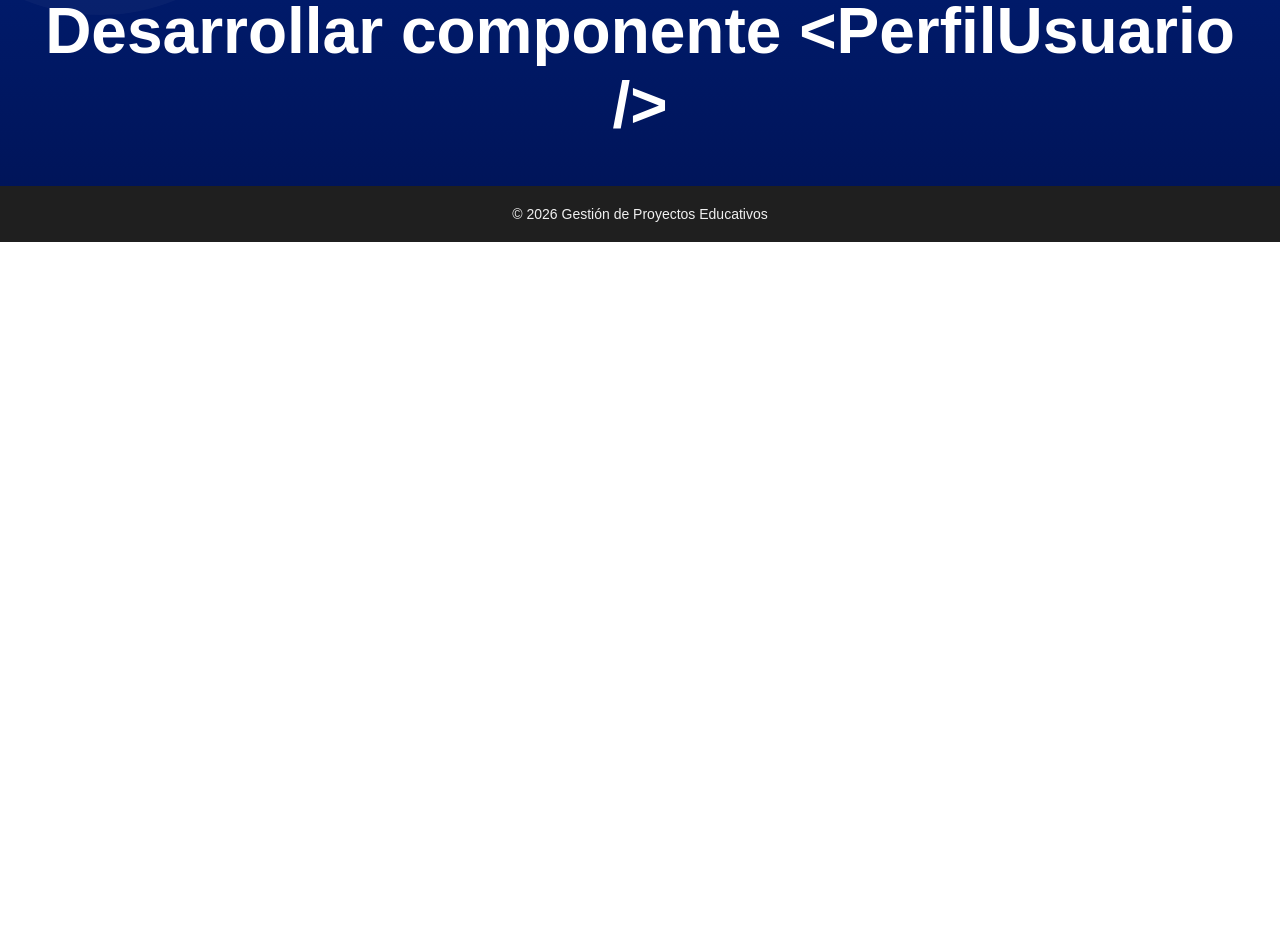
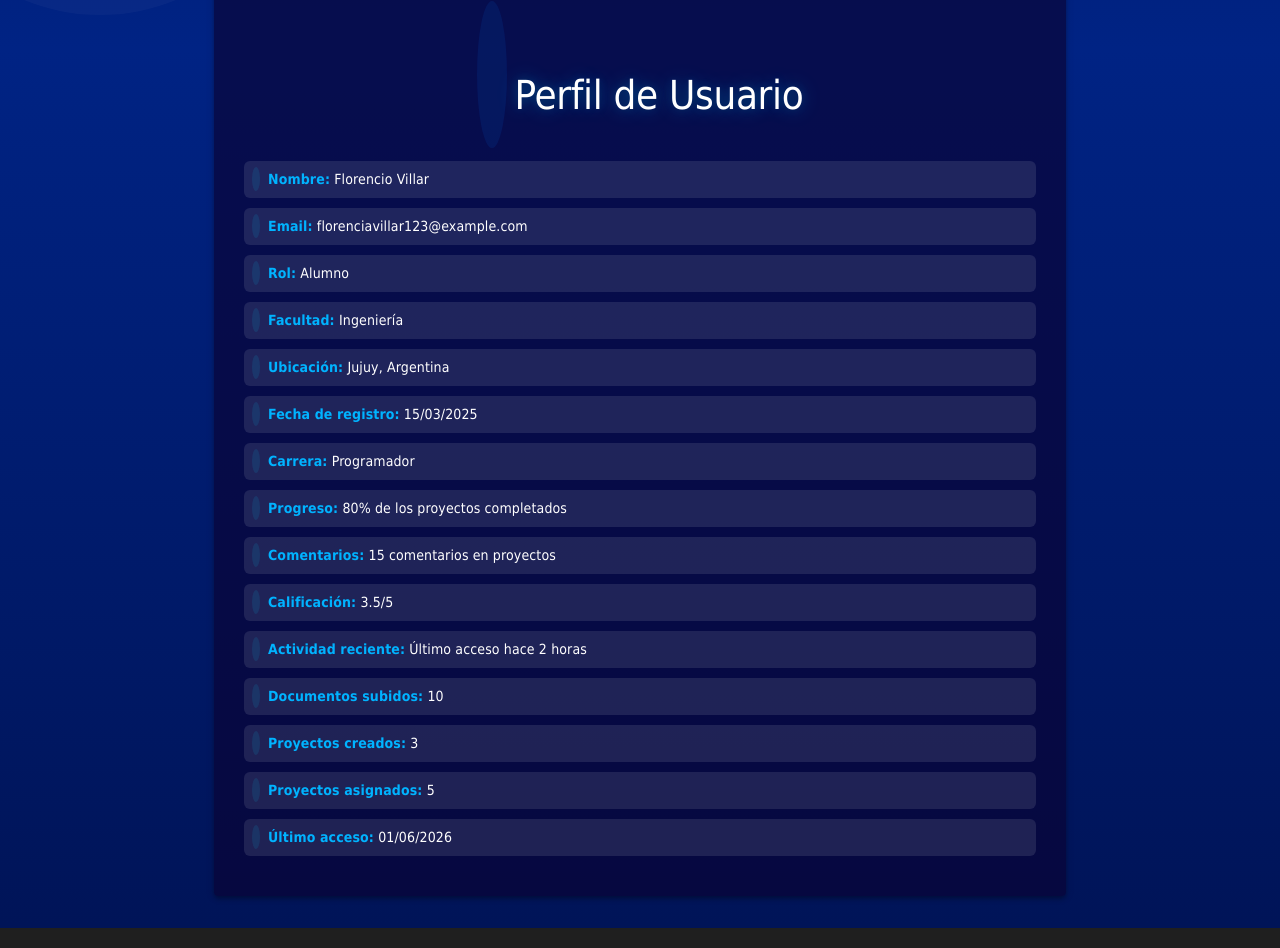
Before and after one commit to alexanderlobo20/pv_tp3_grupo9, a React (Vite) app: page /perfil in a window 1280 px wide. Shown: the part 885-1833 px from the top of the page. Before the commit the page ends 1127 px from the top, so only its background shows below. Built offline with nearby package versions, Linux system fonts and the light colour scheme.

Commit message:
Update PerfilUsuario.jsx

```diff
--- a/src/components/PerfilUsuario.jsx
+++ b/src/components/PerfilUsuario.jsx
@@ -1,18 +1,30 @@
 import React from 'react';
+import { Container, Paper, Typography } from '@mui/material';
 
 function PerfilUsuario() {
   return (
-    <div
-      style={{
-        color: 'white',
-        fontSize: '2rem',
-        padding: '20px',
-        textAlign: 'center',
-      }}
-    >
-      <p>Actividad 2</p>
-      <h1>{'Desarrollar componente <PerfilUsuario />'}</h1>
-    </div>
+    <Container maxWidth="md"sx={{mt: 4, mb: 4}}  className="perfil">
+
+    <Paper className="perfil-card" elevation={4}>
+      <Typography variant="h2"
+      sx={{color: '#fff',mb: 4,fontSize: '2rem', fontFamily: 'Century Gothic, Tahoma, Geneva, Verdana, sans-serif',}}><i className="bi bi-person-rolodex"></i>Perfil de Usuario</Typography>
+      <Typography variant="body1" className="texto"><i className="bi bi-person-circle"></i> <strong>Nombre:</strong> Florencio Villar</Typography>
+      <Typography variant="body1" className="texto"><i className="bi bi-envelope"></i> <strong>Email:</strong> florenciavillar123@example.com</Typography>
+      <Typography variant="body1" className="texto"><i className="bi bi-shield"></i> <strong>Rol:</strong> Alumno</Typography>
+      <Typography variant="body1" className="texto"><i className="bi bi-building"></i> <strong>Facultad:</strong> Ingeniería</Typography>
+      <Typography variant="body1" className="texto"><i className="bi bi-geo-alt"></i> <strong>Ubicación:</strong> Jujuy, Argentina</Typography>
+      <Typography variant="body1" className="texto"><i className="bi bi-calendar"></i> <strong>Fecha de registro:</strong> 15/03/2025</Typography>
+       <Typography variant="body1" className="texto"><i className="bi bi-people"></i> <strong>Carrera:</strong> Programador</Typography>
+       <Typography variant="body1" className="texto"><i className="bi bi-graph-up"></i> <strong>Progreso:</strong> 80% de los proyectos completados</Typography>
+       <Typography variant="body1" className="texto"><i className="bi bi-chat-dots"></i> <strong>Comentarios:</strong> 15 comentarios en proyectos</Typography>
+       <Typography variant="body1" className="texto"><i className="bi bi-star"></i> <strong>Calificación:</strong> 3.5/5</Typography>
+       <Typography variant="body1" className="texto"><i className="bi bi-clock-history"></i> <strong>Actividad reciente:</strong> Último acceso hace 2 horas</Typography>
+       <Typography variant="body1" className="texto"><i className="bi bi-file-earmark-text"></i> <strong>Documentos subidos:</strong> 10</Typography>
+       <Typography variant="body1" className="texto"><i className="bi bi-folder"></i> <strong>Proyectos creados:</strong> 3</Typography>
+       <Typography variant="body1" className="texto"><i className="bi bi-folder"></i> <strong>Proyectos asignados:</strong> 5</Typography>
+       <Typography variant="body1" className="texto"><i className="bi bi-clock"></i> <strong>Último acceso:</strong> 01/06/2026</Typography>
+    </Paper>
+    </Container>
   );
 }
 
```
